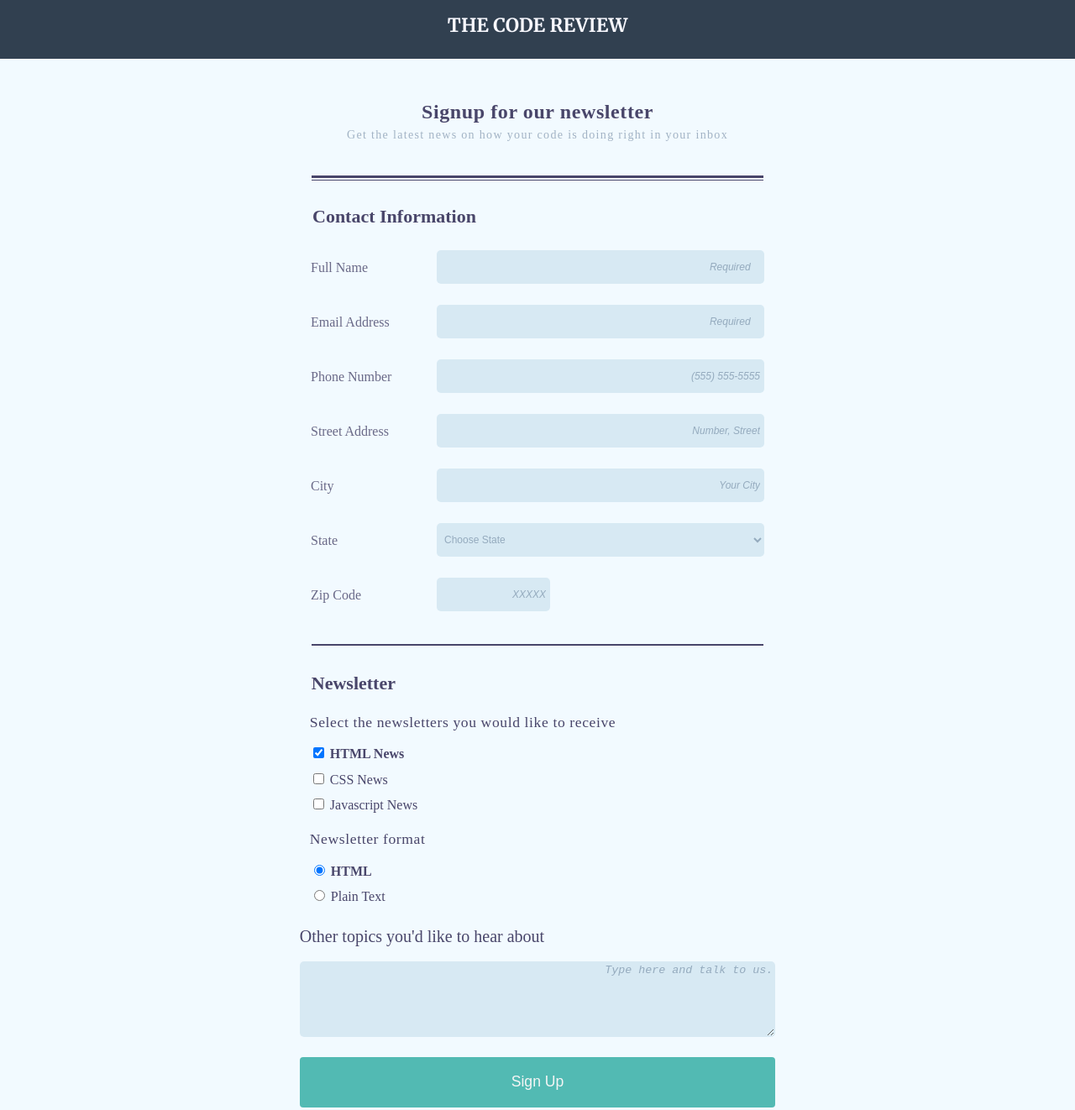
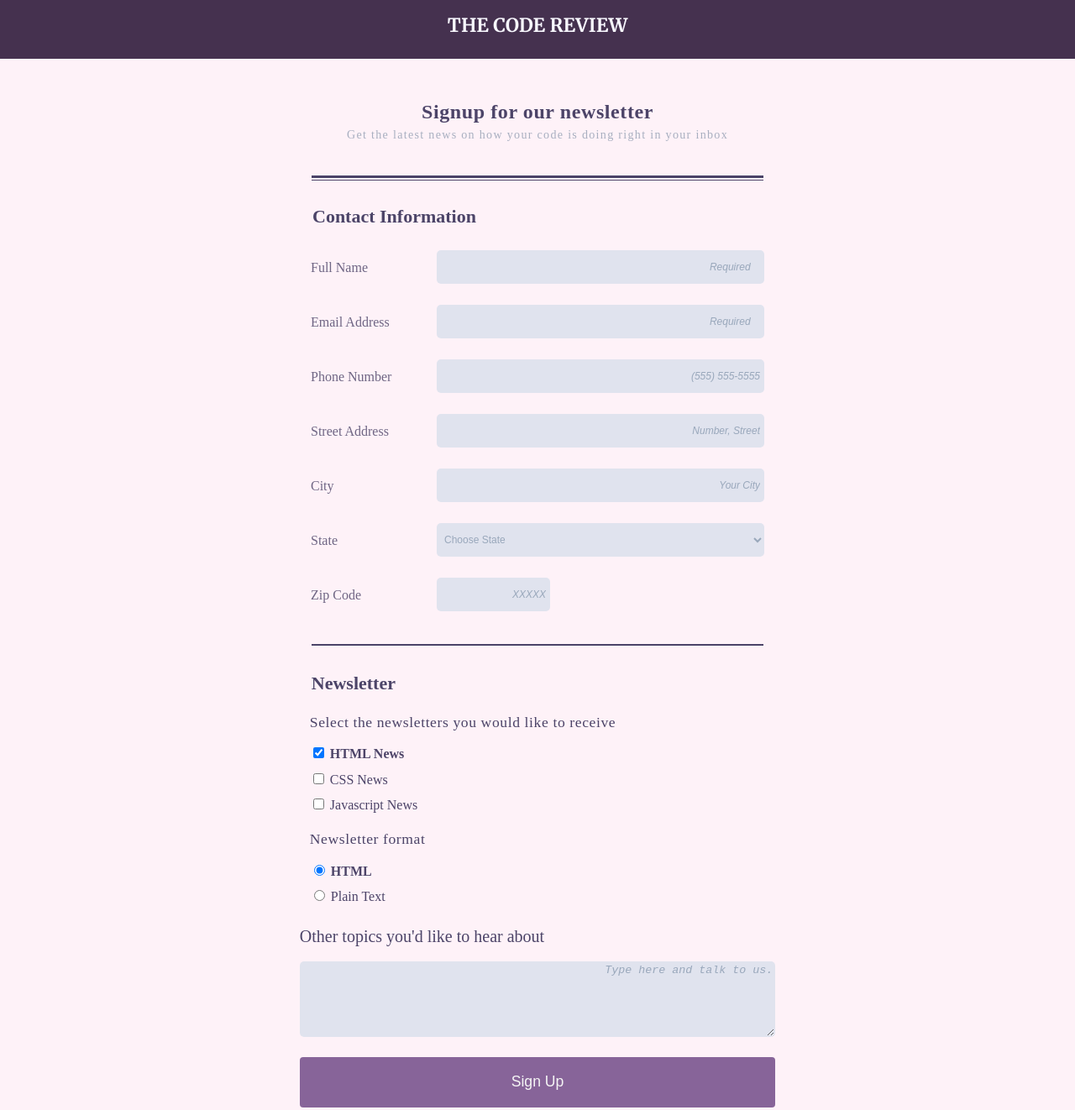
Before and after one commit to AnastasiaIta/REGISTRATION-FORM-PROJECT, a plain HTML site: page index.html in a window 1280 px wide. Shown: the top 1322 px of the page at 84% size. Drawn offline with Linux system fonts and the light colour scheme.

Commit message:
change the background color for exceed expectation

```diff
--- a/css/styles.css
+++ b/css/styles.css
@@ -10,7 +10,7 @@ body {
     padding: 0;
     display: flex;
     flex-direction: column;
-    background-color: rgba(145, 211, 255, 0.11);
+    background-color: rgba(253, 149, 201, 0.123);
 }
 
 #choice {
@@ -21,7 +21,7 @@ body {
 }
 
 header {
-    background-color:#243344ee;
+    background-color:#382444ee;
     color: ghostwhite;
     text-align: center;
     font-size: 0.7em;
@@ -177,7 +177,7 @@ textarea {
 button {
     cursor: pointer;
     color: whitesmoke;
-    background-color: #52bab3;
+    background-color:#704886d5;
     border-color: transparent;
     border-radius: 4px;
     font-size: 1.1em;
```
